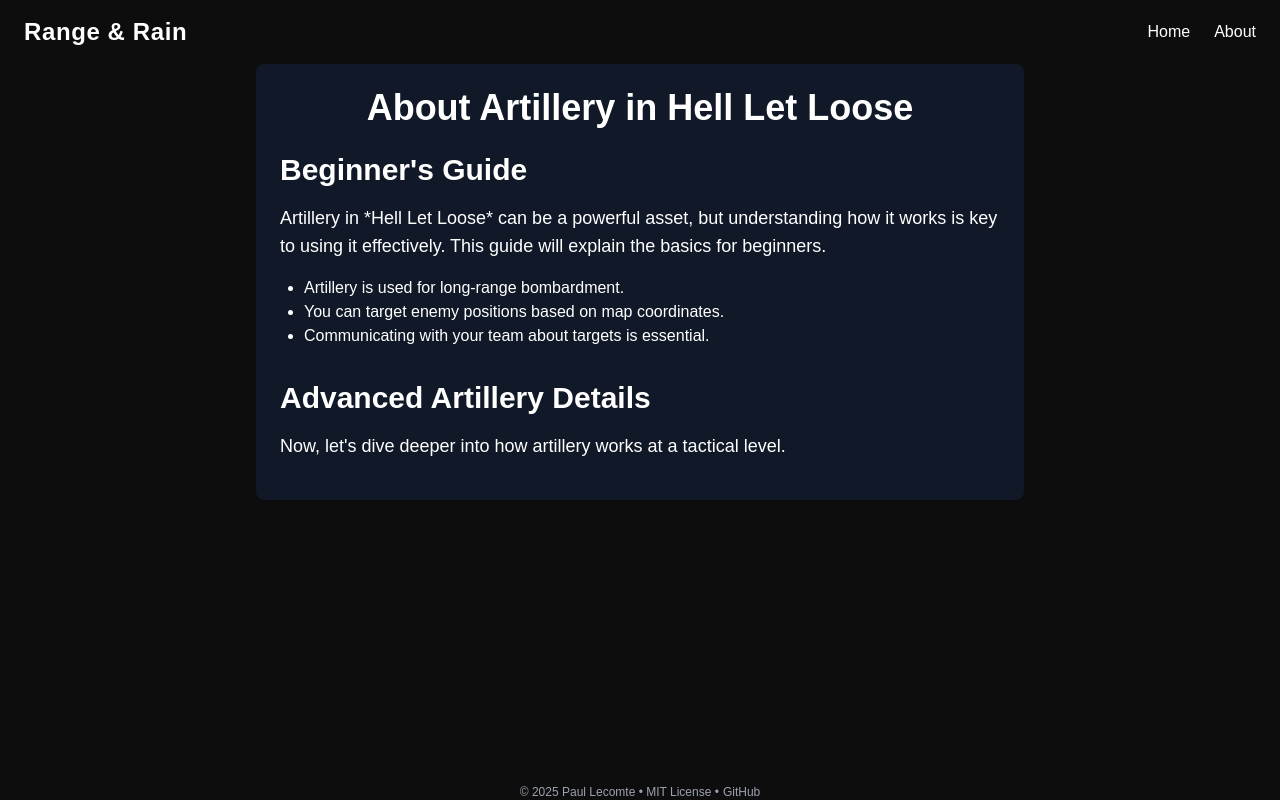
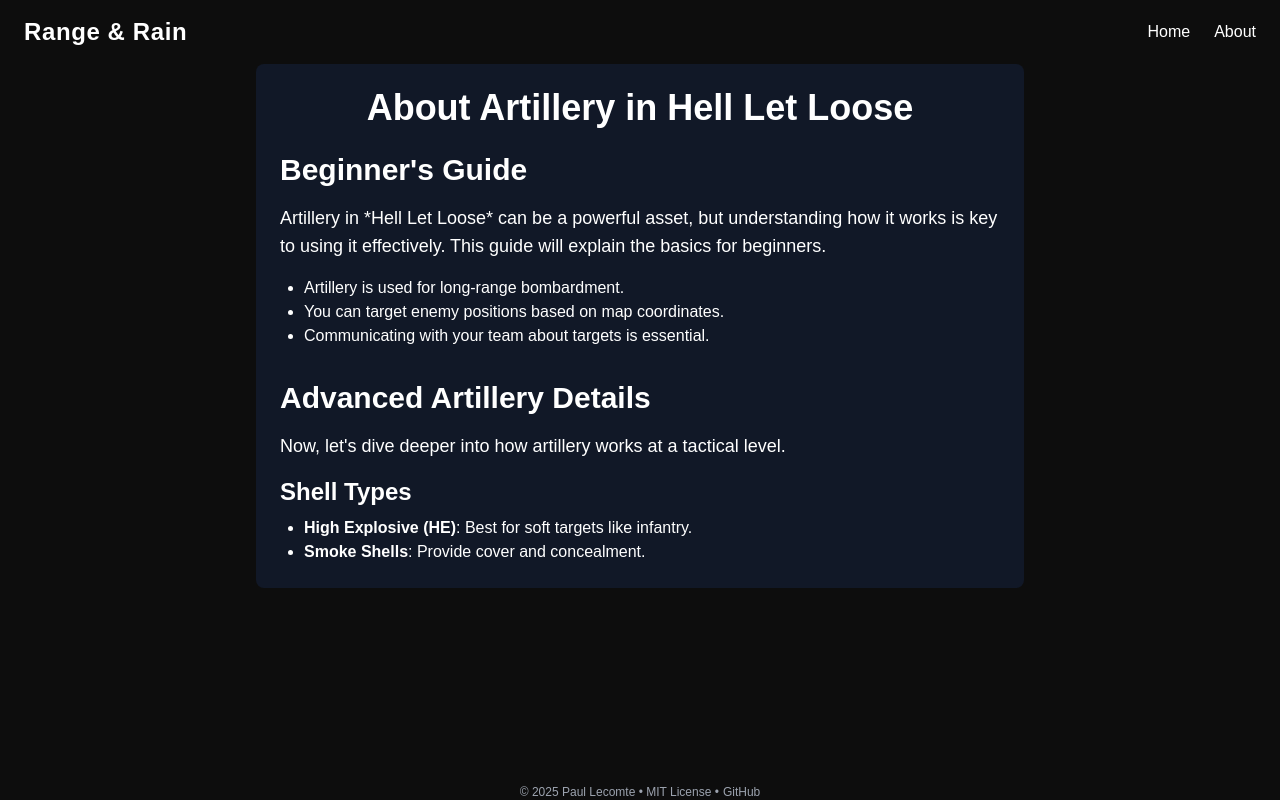
Before and after one commit to Paul-Lecomte/RangeAndRain, a Next.js app: page /about in a window 1280 px wide. Built offline with nearby package versions, Linux system fonts and the light colour scheme.

Commit message:
advanced section

```diff
--- a/src/app/about/page.js
+++ b/src/app/about/page.js
@@ -1,3 +1,6 @@
+// pages/about.js
+import React from "react";
+
 const Page = () => {
     return (
         <div className="max-w-3xl mx-auto p-6 bg-gray-900 text-white rounded-lg">
@@ -20,6 +23,11 @@
                 <p className="text-lg mb-4">
                     Now, let's dive deeper into how artillery works at a tactical level.
                 </p>
+                <h3 className="text-2xl font-semibold mb-2">Shell Types</h3>
+                <ul className="list-disc pl-6">
+                    <li><strong>High Explosive (HE)</strong>: Best for soft targets like infantry.</li>
+                    <li><strong>Smoke Shells</strong>: Provide cover and concealment.</li>
+                </ul>
             </section>
         </div>
     );
```
